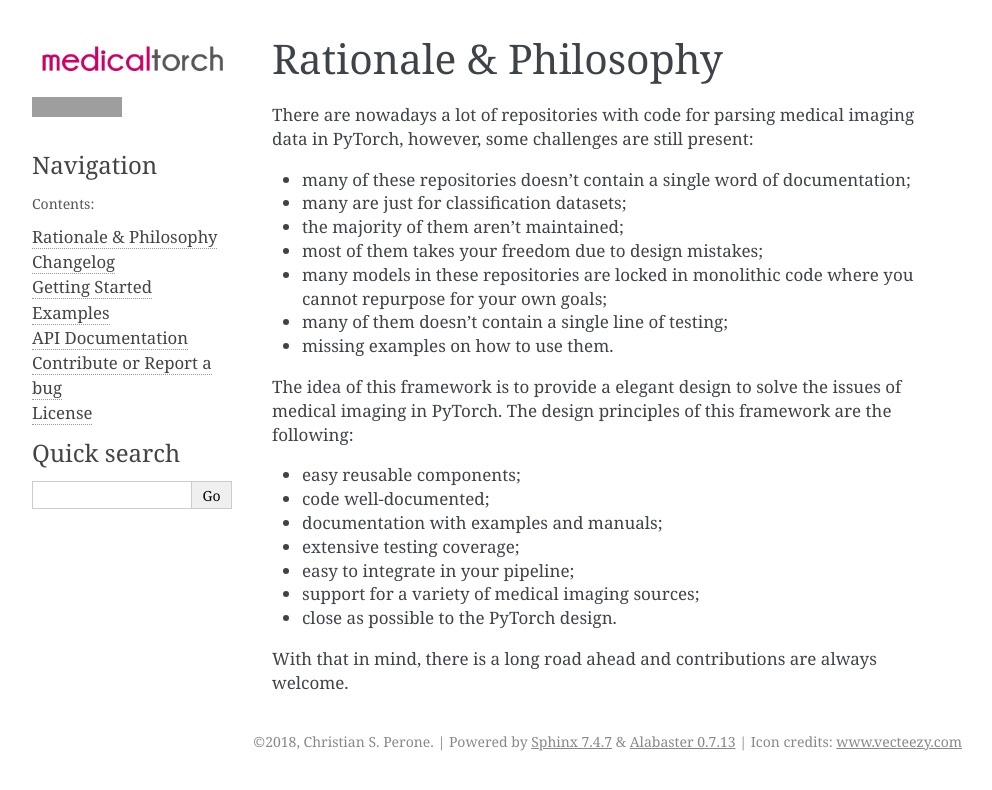
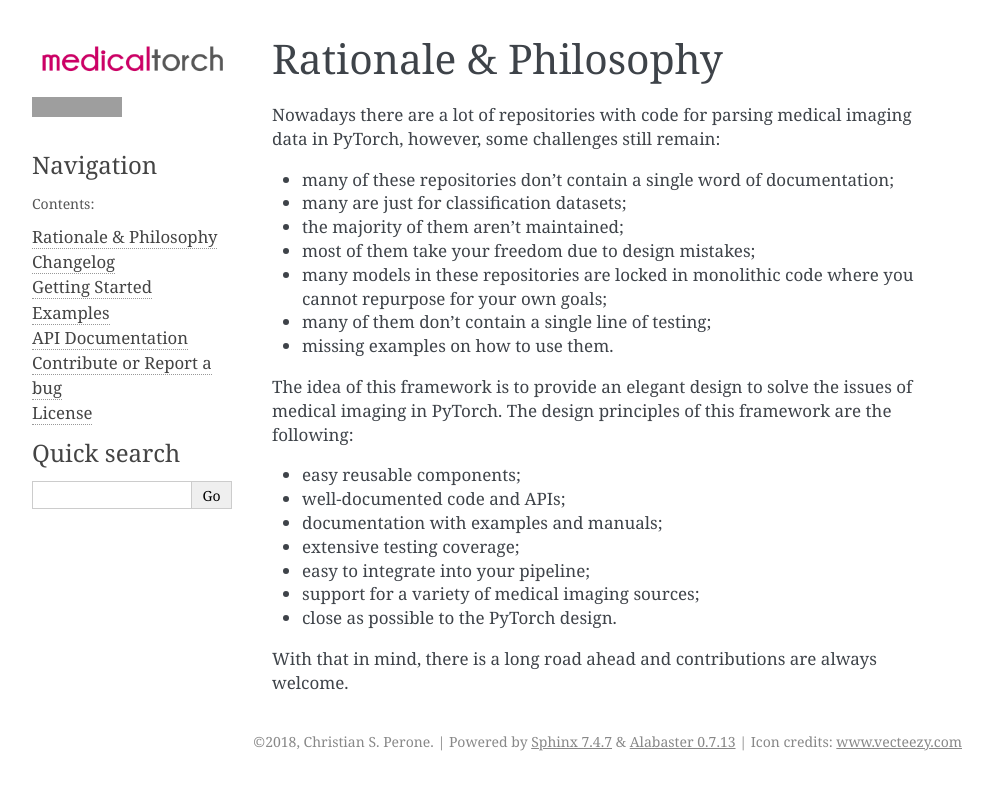
Before and after one commit to perone/medicaltorch, a Sphinx documentation site: the page built from docs/source/why.rst, in a window 1280 px wide, cut to the strip 0-790 px from the top of the page. Shown: the whole strip, without its empty margins (148-1140 px from the left). Built offline with Sphinx 7.4.7, drawn with Linux system fonts in a browser that asks for light colours; grey boxes are pictures that could not be loaded.

Commit message:
added medicaltorch tutorial (#10)

```diff
--- a/docs/source/contribute.rst
+++ b/docs/source/contribute.rst
@@ -2,5 +2,5 @@
 ===============================================================================
 
 MedicalTorch is an open-source project created and maintained by `Christian S. Perone <http://blog.christianperone.com>`_.
-You can help it by donating or helping with a pull-request or a bug report. You
+You can contribute by donating or helping with a pull-request or a bug report. You
 can get the source-code of the project in the `Github project page <https://github.com/perone/medicaltorch>`_.
--- a/docs/source/getstarted.rst
+++ b/docs/source/getstarted.rst
@@ -4,9 +4,13 @@
 
 Installation
 -------------------------------------------------------------------------------
-To install medicaltorch, use `pip` (recommended method) or `easy_install`::
+To install MedicalTorch, use `pip` (recommended method) or `easy_install`::
 
     pip install medicaltorch
+
+Tutorial
+-------------------------------------------------------------------------------
+This [notebook](https://colab.research.google.com/drive/1V516_8lzebSPw_ygZhJQLfbGedMDikPc) provides a walk-through on how to use medicaltorch for spinal cord gray matter segmentation. More tutorials are coming soon.
 
 Architecture
 -------------------------------------------------------------------------------
--- a/docs/source/index.rst
+++ b/docs/source/index.rst
@@ -8,7 +8,7 @@
     :align: center
     :scale: 35%
 
-MedicalTorch is an open-source framework for pytorch, implemeting an extensive set
+MedicalTorch is an open-source framework for PyTorch, implementing an extensive set
 of loaders, pre-processors and datasets for medical imaging.
 
 .. toctree::
--- a/docs/source/why.rst
+++ b/docs/source/why.rst
@@ -1,26 +1,26 @@
 Rationale & Philosophy
 ===============================================================================
-There are nowadays a lot of repositories with code for parsing medical imaging
-data in PyTorch, however, some challenges are still present:
+Nowadays there are a lot of repositories with code for parsing medical imaging
+data in PyTorch, however, some challenges still remain:
 
-* many of these repositories doesn't contain a single word of documentation;
+* many of these repositories don't contain a single word of documentation;
 * many are just for classification datasets;
 * the majority of them aren't maintained;
-* most of them takes your freedom due to design mistakes;
+* most of them take your freedom due to design mistakes;
 * many models in these repositories are locked in monolithic code where
   you cannot repurpose for your own goals;
-* many of them doesn't contain a single line of testing;
+* many of them don't contain a single line of testing;
 * missing examples on how to use them.
 
-The idea of this framework is to provide a elegant design to solve the issues
+The idea of this framework is to provide an elegant design to solve the issues
 of medical imaging in PyTorch. The design principles of this framework are
 the following:
 
 * easy reusable components;
-* code well-documented;
+* well-documented code and APIs;
 * documentation with examples and manuals;
 * extensive testing coverage;
-* easy to integrate in your pipeline;
+* easy to integrate into your pipeline;
 * support for a variety of medical imaging sources;
 * close as possible to the PyTorch design.
 
```
Also changed, not shown: README.md (+5 -2 lines).
